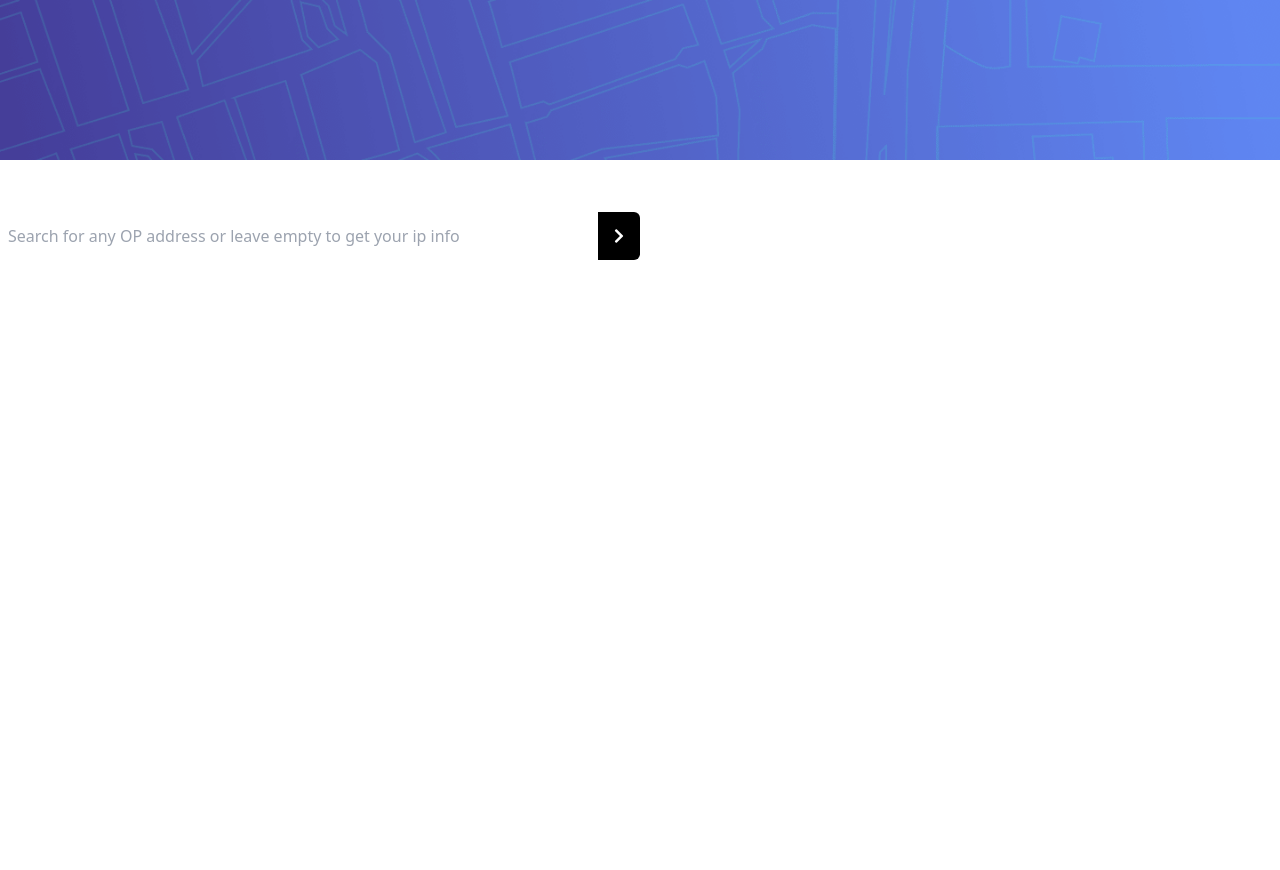
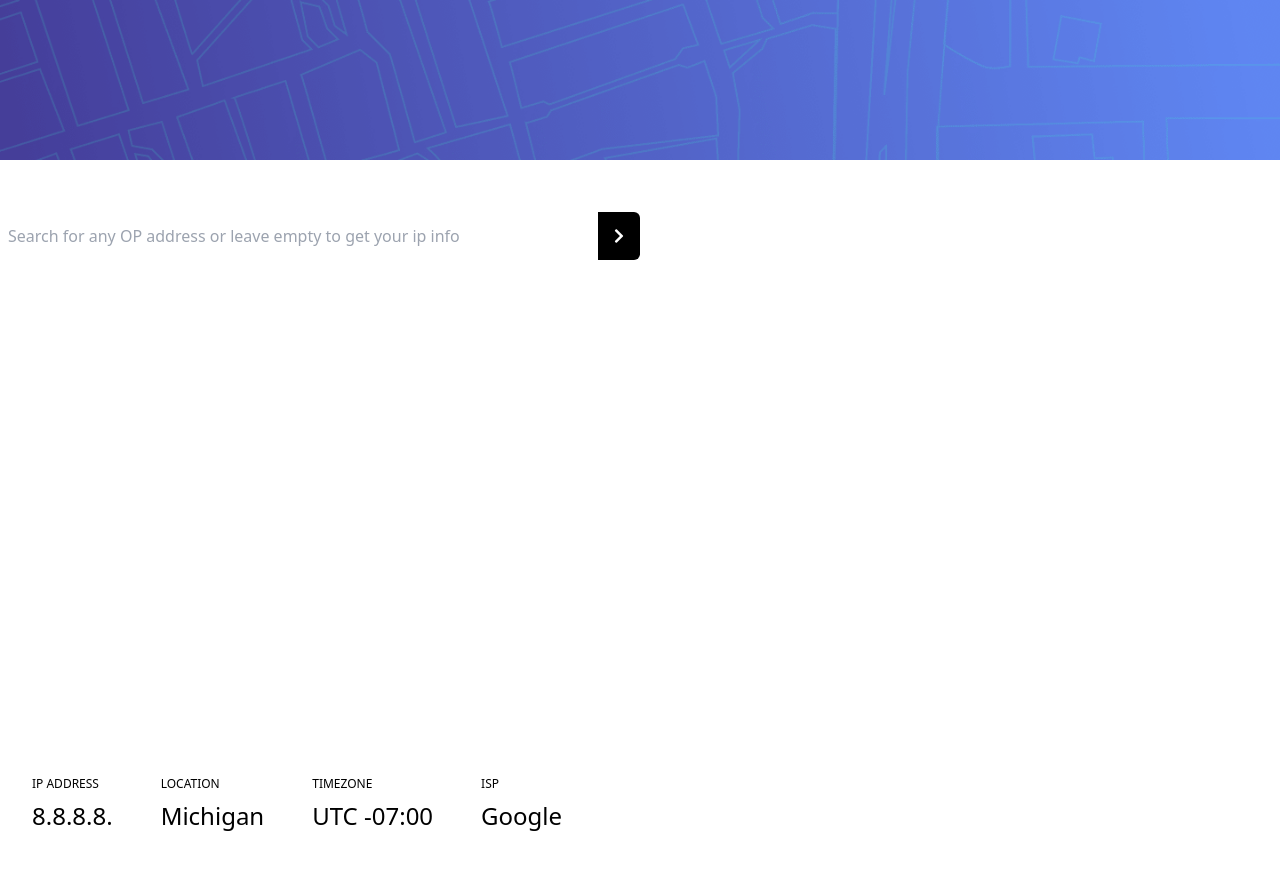
Before and after one commit to KonradGmur/Application-tracking-IP, a Vue app: page / in a window 1280 px wide. Shown: the top 870 px of the page. Before the commit the page ends 800 px from the top, so only its background shows below. Built offline with nearby package versions, Linux system fonts and the light colour scheme.

Commit message:
Adding a component that displays the location data

```diff
--- /dev/null
+++ b/src/components/IPInfo.vue
@@ -0,0 +1,30 @@
+<template>
+	<div
+		class="absolute -bottom-64 lg:-bottom-20 flex flex-col lg:flex-row bg-white gap-y-4 gap-x-12 px-8 pt-8 pb-12 rounded-md"
+	>
+		<!--Flex Item 1-->
+		<div class="flex flex-col">
+			<h3 class="text-xs mb-2 uppercase">IP Address</h3>
+			<span class="text-2xl">8.8.8.8.</span>
+		</div>
+		<!--Flex Item 2-->
+		<div class="flex flex-col">
+			<h3 class="text-xs mb-2 uppercase">Location</h3>
+			<span class="text-2xl">Michigan</span>
+		</div>
+		<!--Flex Item 3-->
+		<div class="flex flex-col">
+			<h3 class="text-xs mb-2 uppercase">Timezone</h3>
+			<span class="text-2xl">UTC -07:00</span>
+		</div>
+		<!--Flex Item 4-->
+		<div class="flex flex-col">
+			<h3 class="text-xs mb-2 uppercase">ISP</h3>
+			<span class="text-2xl">Google</span>
+		</div>
+	</div>
+</template>
+
+<script>
+export default {};
+</script>
--- a/src/views/Home.vue
+++ b/src/views/Home.vue
@@ -2,7 +2,7 @@
 	<div class="flex flex-col h-screen max-h-screen">
 		<!--Search / Results-->
 		<div
-			class="flex justify-center realtive bg-hero-pattern bg-cover px-4 pt-8 pb-32"
+			class="flex justify-center relative bg-hero-pattern bg-cover px-4 pt-8 pb-32"
 		></div>
 		<!--Search Input-->
 		<div class="w-full max-w-screen-sm">
@@ -17,13 +17,16 @@
 					class="cursor-pointer bg-black text-white px-4 rounded-tr-md rounded-br-md flex items-center fas fa-chevron-right"
 				></i>
 			</div>
+			<!--IP Info-->
+			<IPInfo />
 		</div>
 	</div>
 </template>
 
 <script>
+import IPInfo from '../components/IPInfo.vue';
 export default {
 	name: 'Home',
-	components: {},
+	components: { IPInfo },
 };
 </script>
```
